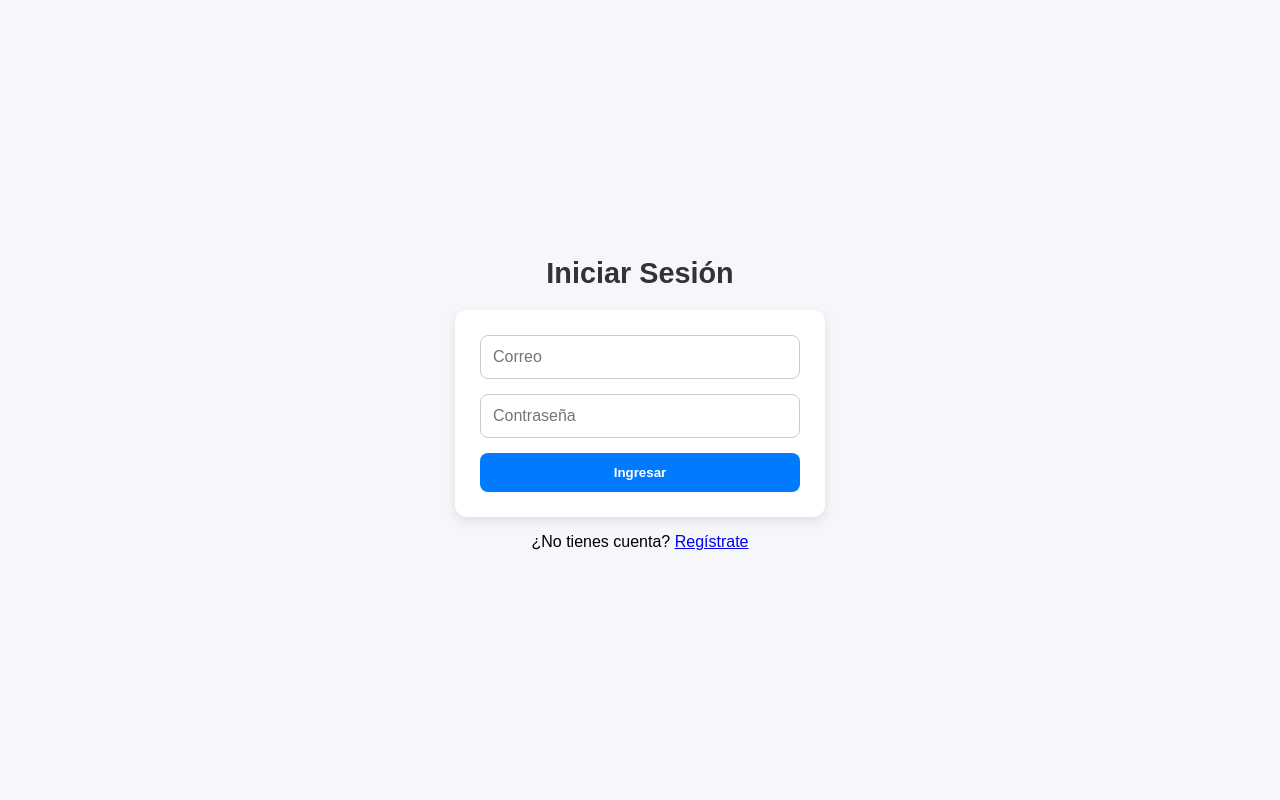
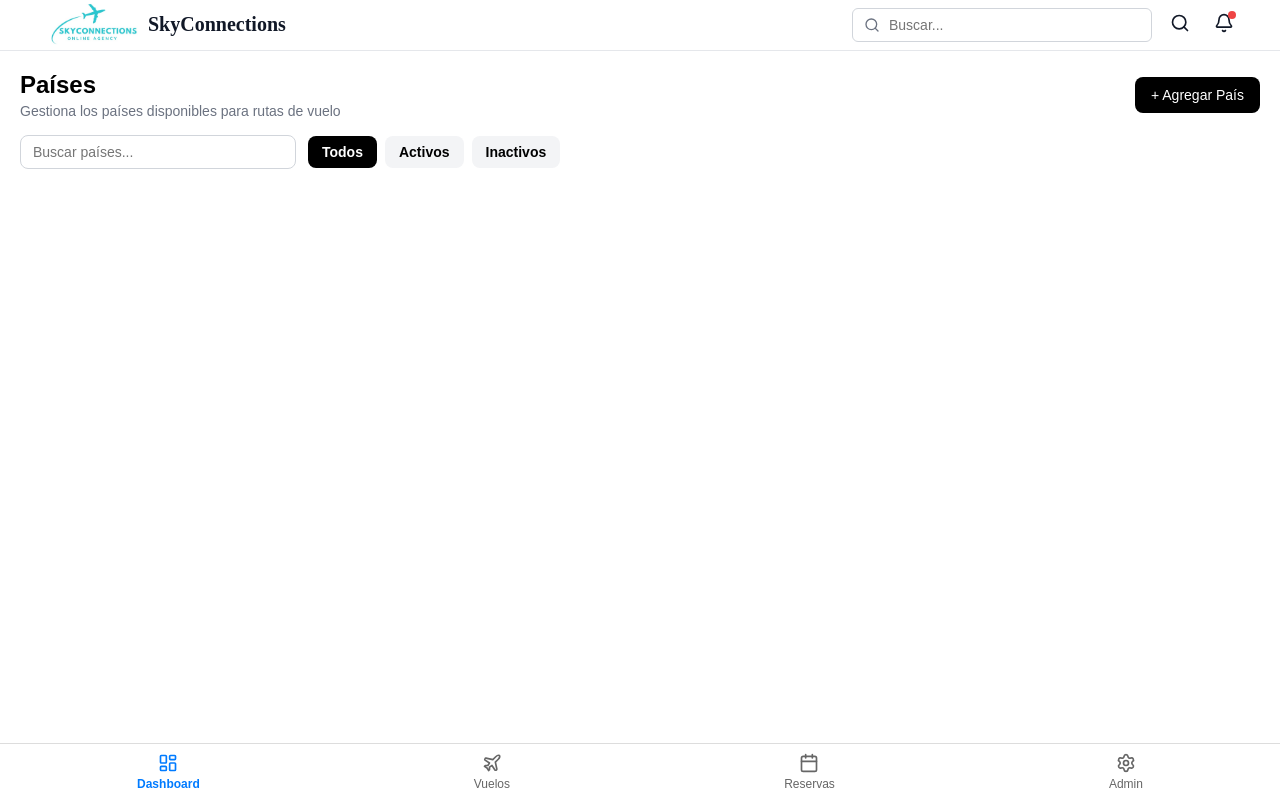
Before and after one commit to ProyectosVV/Front-end, a React (Vite) app: page /admin/Paises in a window 1280 px wide. Before the commit this address led to /login. Built offline with nearby package versions, Linux system fonts and the light colour scheme.

Commit message:
Creado header del pais y modal para agregar

```diff
--- a/src/App.jsx
+++ b/src/App.jsx
@@ -6,6 +6,8 @@ import Registro from "./Vistas/Registro";
 import { Menuadmin } from "./Vistas/Menus/MenuAdmin";
 import { Home } from "./Home";
 import { PanelDeControl } from "./Vistas/Administrador/Panel-de-control";
+import { Paises } from "./Vistas/Administrador/Paises";
+
 
 function App() {
   const [user, setUser] = useState(() => {
@@ -22,6 +24,8 @@ function App() {
 
         <Route path="/admin" element={<Menuadmin />}>
              <Route index element={<PanelDeControl />} />
+            <Route path="Paises" element={<Paises />} />
+
          </Route>
 
 
--- /dev/null
+++ b/src/Diseños/Modal_agregar_pais.css
@@ -0,0 +1,125 @@
+/* Fondo oscuro detrás del modal */
+.modal-overlay {
+  position: fixed;
+  inset: 0;
+  background: rgba(0, 0, 0, 0.5); /* negro con transparencia */
+  display: flex;
+  align-items: center;
+  justify-content: center;
+  z-index: 999;
+}
+
+/* Caja principal del modal */
+.modal {
+  background: #fff;
+  border-radius: 12px;
+  padding: 16px;
+  width: 420px;
+  max-width: 90%;
+  box-shadow: 0 8px 20px rgba(0,0,0,0.15);
+  font-family: 'Segoe UI', Tahoma, Geneva, Verdana, sans-serif;
+  position: relative;
+}
+
+/* Cajita interna */
+.modal-box {
+  background: #fafafa;
+  border: 1px solid #e5e5e5;
+  border-radius: 10px;
+  padding: 20px;
+}
+
+/* Header */
+.modal-header {
+  display: flex;
+  justify-content: space-between;
+  align-items: center;
+  margin-bottom: 16px;
+}
+
+.modal-header h2 {
+  font-size: 16px;
+  font-weight: bold;
+  margin: 0;
+}
+
+.close-btn {
+  background: none;
+  border: none;
+  font-size: 18px;
+  cursor: pointer;
+}
+
+/* Formulario */
+.form-group {
+  margin-bottom: 16px;
+}
+
+.form-group label {
+  font-size: 14px;
+  font-weight: 600;
+  color: #333;
+  display: block;
+  margin-bottom: 6px;
+}
+
+.form-group input {
+  width: 350px;
+  padding: 10px 12px;
+  border-radius: 8px;
+  border: 1px solid #ccc;
+  font-size: 14px;
+  outline: none;
+  transition: border 0.3s ease, box-shadow 0.3s ease;
+}
+.form-group select {
+  width: 375px;
+  padding: 10px 12px;
+  border-radius: 8px;
+  border: 1px solid #ccc;
+  font-size: 14px;
+  outline: none;
+  transition: border 0.3s ease, box-shadow 0.3s ease;
+}
+
+.form-group input:focus,
+.form-group select:focus {
+  border-color: #111;
+  box-shadow: 0 0 0 2px rgba(0,0,0,0.1);
+}
+
+/* Botones */
+.actions {
+  display: flex;
+  justify-content: flex-end;
+  gap: 10px;
+}
+
+.btn {
+  border: none;
+  cursor: pointer;
+  padding: 10px 18px;
+  border-radius: 8px;
+  font-size: 14px;
+  font-weight: 600;
+  transition: background 0.3s ease, transform 0.2s ease;
+}
+
+.btn-primary {
+   background: #c0adad;
+  color: #333;
+}
+
+.btn-primary:hover {
+    background: #e5e5e5;
+
+}
+
+.btn-secondary {
+  background: #f5f5f5;
+  color: #333;
+}
+
+.btn-secondary:hover {
+  background: #e5e5e5;
+}
--- /dev/null
+++ b/src/Diseños/Paises.css
@@ -0,0 +1,75 @@
+.paises-container {
+  font-family: Arial, sans-serif;
+  padding: 20px;
+}
+
+.headerPais {
+  display: flex;
+  justify-content: space-between;
+  align-items: center;
+  margin-bottom: 16px;
+}
+
+.title {
+  font-size: 24px;
+  font-weight: bold;
+  margin: 0;
+}
+
+.subtitle {
+  color: #6b7280; /* gris */
+  font-size: 14px;
+  margin: 4px 0 0 0;
+}
+
+.btn-agregar {
+  background-color: #000;
+  color: #fff;
+  padding: 10px 16px;
+  border: none;
+  border-radius: 8px;
+  cursor: pointer;
+  font-size: 14px;
+}
+
+.btn-agregar:hover {
+  background-color: #333;
+}
+
+.filtros {
+  display: flex;
+  align-items: center;
+  gap: 12px;
+  margin-bottom: 24px;
+}
+
+.input-buscar {
+  padding: 8px 12px;
+  border: 1px solid #d1d5db;
+  border-radius: 8px;
+  width: 250px;
+  font-size: 14px;
+}
+
+.btn-group {
+  display: flex;
+  gap: 8px;
+}
+
+.btn {
+  padding: 8px 14px;
+  border: none;
+  border-radius: 8px;
+  background-color: #f3f4f6;
+  cursor: pointer;
+  font-size: 14px;
+}
+
+.btn:hover {
+  background-color: #e5e7eb;
+}
+
+.btn-activo {
+  background-color: #000;
+  color: #fff;
+}
--- a/src/Diseños/acciones_rapidas.css
+++ b/src/Diseños/acciones_rapidas.css
@@ -7,7 +7,15 @@
   width: 100%;
   max-width: 600px;
   margin-right: 20px;
+
 }
+
+.quick-grid a {
+  text-decoration: none;
+}
+
+
+
 
 .quick-title {
   font-size: 16px;
--- /dev/null
+++ b/src/Vistas/Administrador/Paises.jsx
@@ -0,0 +1,41 @@
+import { useState } from "react";
+import { ModalAgregarPais } from "../../components/Modales/Modal_agregar_pais";
+import "../../Diseños/Paises.css"
+export function Paises() {
+  const [openModal, setOpenModal] = useState(false);
+
+  return (
+    <div className="paises-container">
+      <div className="headerPais">
+        <div>
+          <h1 className="title">Países</h1>
+          <p className="subtitle">
+            Gestiona los países disponibles para rutas de vuelo
+          </p>
+        </div>
+        <button
+          onClick={() => setOpenModal(true)}
+          className="btn-agregar"
+        >
+          + Agregar País
+        </button>
+      </div>
+
+      <div className="filtros">
+        <input
+          type="text"
+          placeholder="Buscar países..."
+          className="input-buscar"
+        />
+        <div className="btn-group">
+          <button className="btn btn-activo">Todos</button>
+          <button className="btn">Activos</button>
+          <button className="btn">Inactivos</button>
+        </div>
+      </div>
+
+      {/* Modal */}
+      {openModal && <ModalAgregarPais onClose={() => setOpenModal(false)} />}
+    </div>
+  );
+}
--- /dev/null
+++ b/src/components/Modales/Modal_agregar_pais.jsx
@@ -0,0 +1,36 @@
+import React from "react";
+import "../../Diseños/Modal_agregar_pais.css";
+
+export function ModalAgregarPais({ onClose }) {
+  return (
+    <div className="modal-overlay">
+  <div className="modal">
+    <div className="modal-box">
+      <div className="modal-header">
+        <h2>Agregar Nuevo País</h2>
+        <button className="close-btn" onClick={onClose}>✕</button>
+      </div>
+
+      <div className="form-group">
+        <label>Nombre del País</label>
+        <input type="text" placeholder="Ej: España" />
+      </div>
+
+      <div className="form-group">
+        <label>Estado</label>
+        <select>
+          <option>Activo</option>
+          <option>Inactivo</option>
+        </select>
+      </div>
+
+      <div className="actions">
+        <button className="btn btn-primary">Agregar País</button>
+        <button className="btn btn-secondary" onClick={onClose}>Cancelar</button>
+      </div>
+    </div>
+  </div>
+</div>
+
+  );
+}
--- a/src/components/acciones-rapidas.jsx
+++ b/src/components/acciones-rapidas.jsx
@@ -3,6 +3,9 @@
 import { useState } from "react"
 import { Card, CardContent, CardHeader, CardTitle } from "@/components/ui/card"
 import { Plane, BarChart3, Calendar, Settings } from "lucide-react"
+import { Globe } from "lucide-react";
+import { Link } from "react-router-dom";
+
 import "../Diseños/acciones_rapidas.css"
 
 const actions = [
@@ -10,8 +13,7 @@ const actions = [
   { title: "Analítica", icon: BarChart3 },
   { title: "Reservas", icon: Calendar },
   { title: "Mantenimiento", icon: Settings },
-{ title: "Países", icon: Settings }
-
+  { title: "Países", icon: Globe,path: "Paises" }
 ]
 
 export function QuickActions() {
@@ -24,19 +26,18 @@ export function QuickActions() {
       </CardHeader>
       <CardContent>
         <div className="quick-grid">
-          {actions.map((action, index) => {
-            const isSelected = selected === action.title
-            return (
-              <button
-                key={index}
-                onClick={() => setSelected(action.title)}
-                className={`quick-btn ${isSelected ? "quick-btn-selected" : "quick-btn-unselected"}`}
-              >
-                <action.icon className="quick-icon" />
-                <span>{action.title}</span>
-              </button>
-            )
-          })}
+          {actions.map((action, index) => (
+  <Link
+    key={index}
+    to={action.path}
+    onClick={() => setSelected(action.title)}
+    className={`quick-btn ${selected === action.title ? "quick-btn-selected" : "quick-btn-unselected"}`}
+  >
+    <action.icon className="quick-icon" />
+    <span>{action.title}</span>
+  </Link>
+))}
+
         </div>
       </CardContent>
     </Card>
```
